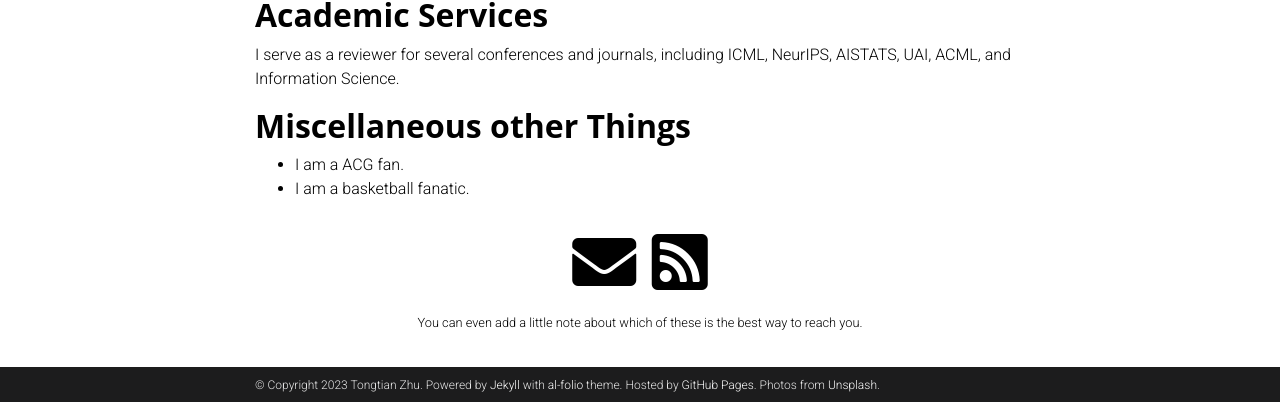
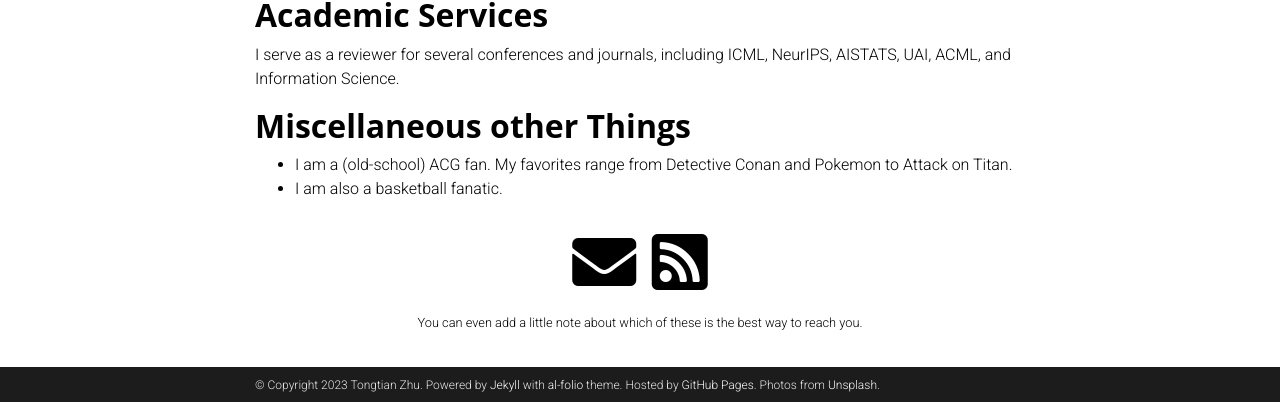
Before and after one commit to Raiden-Zhu/Raiden-Zhu.github.io, a Jekyll site: the page built from _pages/about.md, in a window 1280 px wide and 900 px high, scrolled down 731 px, cut to the strip 498-900 px from the top of the window. Built offline with Jekyll 4.4.1, drawn with Linux system fonts in a browser that asks for light colours; full-size pictures stand in for the smaller copies a plugin makes; comment, search, counter and statistics services are not loaded; a style sheet for code colours, icons or effects is not loaded.

Commit message:
Update about.html

```diff
--- a/_layouts/about.html
+++ b/_layouts/about.html
@@ -68,8 +68,8 @@ layout: default
           <!-- Miscellaneous -->
             <h2><a style="color: inherit; font-weight: bold;">Miscellaneous other Things</a></h2>
             <ul>
-                  <li>I am a ACG fan.</li>
-                  <li>I am a basketball fanatic.</li>
+                  <li>I am a (old-school) ACG fan. My favorites range from Detective Conan and Pokemon to Attack on Titan.</li>
+                  <li>I am also a basketball fanatic.</li>
             </ul>
 
           <!-- Social -->
```
